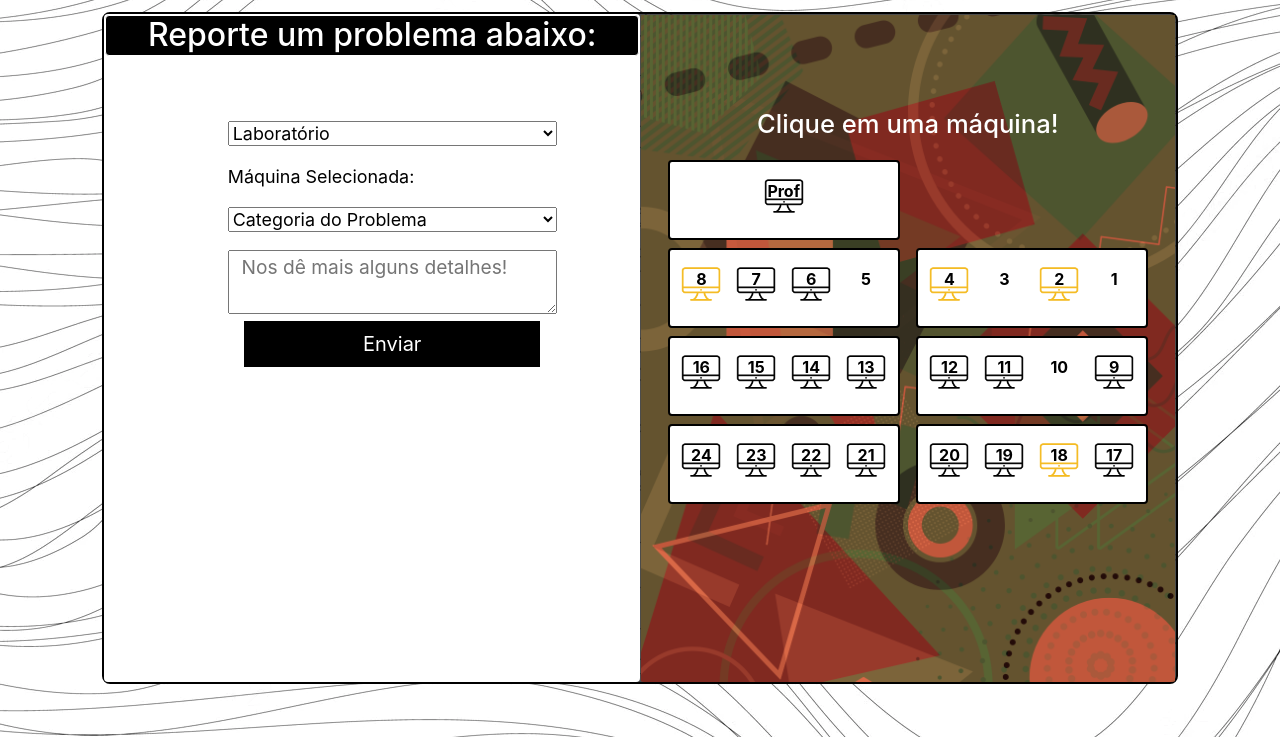
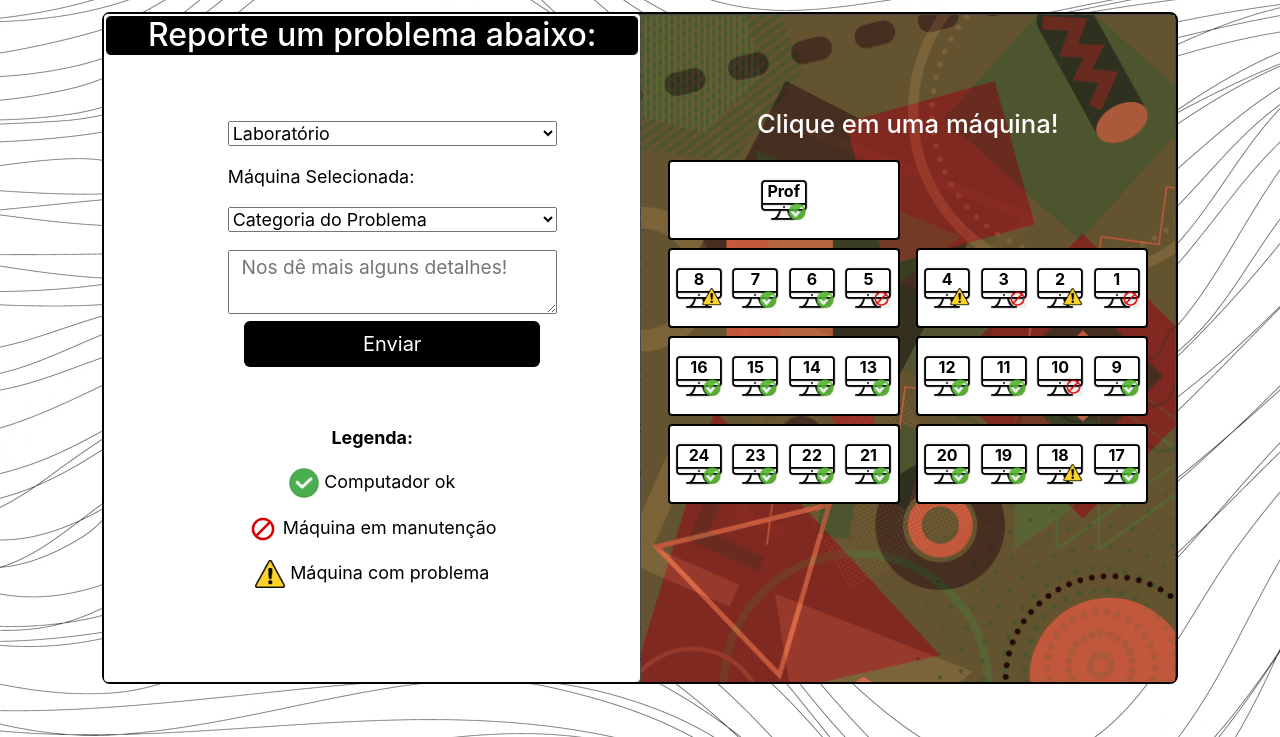
Before and after one commit to m-u-l-a-s/BIOS, a Flask app: page /reportar in a window 1280 px wide. Shown: the part 63-800 px from the top of the page. Run offline with Flask 2, Linux system fonts and the light colour scheme; some libraries are stand-ins or nearby versions.

Commit message:
Mudando imagem das máquinas, legenda na página reportar

```diff
--- a/website/static/css/style.css
+++ b/website/static/css/style.css
@@ -92,7 +92,7 @@
     background: rgba(0, 0, 0, 0.2);
     color: white;
     border: 1px solid rgb(255, 255, 255);
-    border-radius: 4px;
+    border-radius: 6px;
 
 }
 
@@ -223,7 +223,7 @@
     margin: auto;
     margin-bottom: 10px;
     border: 1px solid black;
-    border-radius: 10px;
+    border-radius: 6px;
     position: inherit;
     text-align: center;
     background: white;
@@ -238,7 +238,7 @@
     text-decoration-color: black;
     font-size: 1.1vw;
     box-shadow: 0 9px #999;
-    border-radius: 20px;
+    border-radius: 6px;
     border: 1px solid black;
 }
 
@@ -330,7 +330,7 @@
 .btn-home{
     background-color: black;
     width: 90%;
-    border-radius: 0%;
+    border-radius: 6px;
     border: black;
 }
 
--- a/website/templates/reportar.html
+++ b/website/templates/reportar.html
@@ -94,6 +94,25 @@
             <input type="submit" value="Enviar" id="submit" class="btn btn-secondary btn-lg btn-home" form="gfg">
         </li>
     </ul>
+
+    <br><br>
+
+    <div class="legenda">
+        <p><strong>Legenda:</strong></p>
+        <p>
+            <img src="../static/imgs/ok.png" alt="" style="width: 30px;">
+            Computador ok
+        </p>
+        <p>
+            <img src="../static/imgs/ausente.png" alt="" style="width: 30px;">
+            Máquina em manutenção
+        </p>
+        <p>
+            <img src="../static/imgs/alert.png" alt="" style="width: 30px;">
+            Máquina com problema
+        </p>
+    </div>
+
 </div>
 
 
@@ -167,6 +186,8 @@
 
 </div>
 
+
+
 <script src="{{ url_for ('static', filename='scripts/main.js') }}"></script>
 
 <script>
@@ -232,7 +253,7 @@
     }
 
     .normal{
-        background-image: url("../static/imgs/maq.png");
+        background-image: url("../static/imgs/maq_ok.png");
         background-size: 100%;
     }
 
@@ -246,7 +267,7 @@
     .maq {
         background-repeat: no-repeat;
         background-size: contain;
-        width: 2.5rem;
+        width: 3rem;
         height: 3rem;
         justify-content: space-evenly;
         transition: transform .2s;
```
Also changed, not shown: website/static/imgs/alert.png (added), website/static/imgs/ausente.png (added), website/static/imgs/maq_def.png, website/static/imgs/maq_def_antigo.png (added), website/static/imgs/maq_ok.png (added), website/static/imgs/ok.png (added), website/static/imgs/pc_vazio.png, website/static/imgs/pc_vazio_antigo.png (added).
